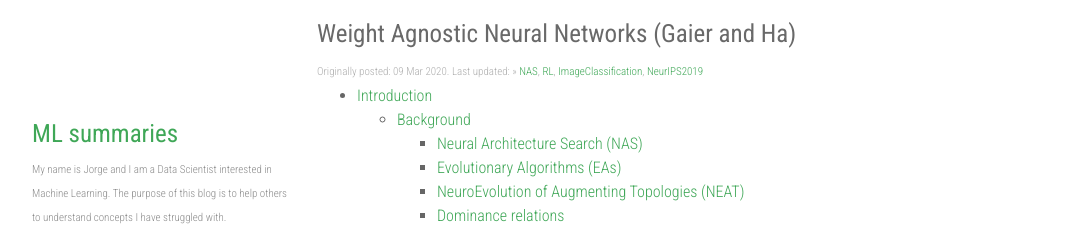
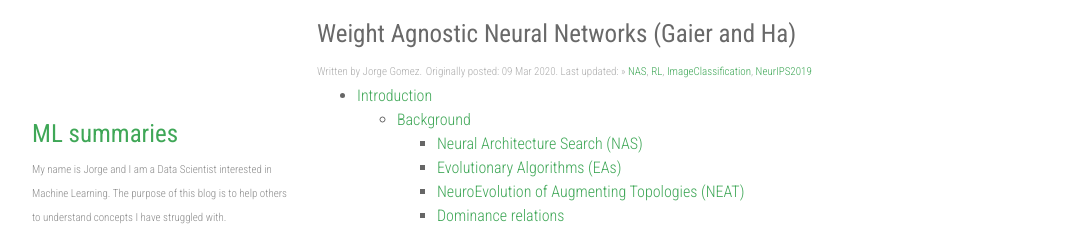
Before and after one commit to gomerudo/ml-summaries, a Jekyll site: the page built from _posts/2019-02-11-wnn-gaier.markdown, in a window 1280 px wide and 900 px high. Shown: the top 231 px of the window, without its empty margins (53-1125 px from the left). Built offline with Jekyll 4.4.1, drawn with Linux system fonts in a browser that asks for light colours; nearby versions of some CDN libraries.

Commit message:
Add author to posts

```diff
--- a/_layouts/post.html
+++ b/_layouts/post.html
@@ -5,6 +5,7 @@ layout: default
   <h1 class="post-title">{{ page.title }}</h1>
 </header>
 
+<span class="time">Written by {{ page.author }}.</span>
 <span class="time">Originally posted:  {{ page.date | date_to_string }}. Last updated: {{ page.last_modified_at | date: '%d %b %Y' }}</span>
 {% if page.categories %}
   <span class="categories">
```
